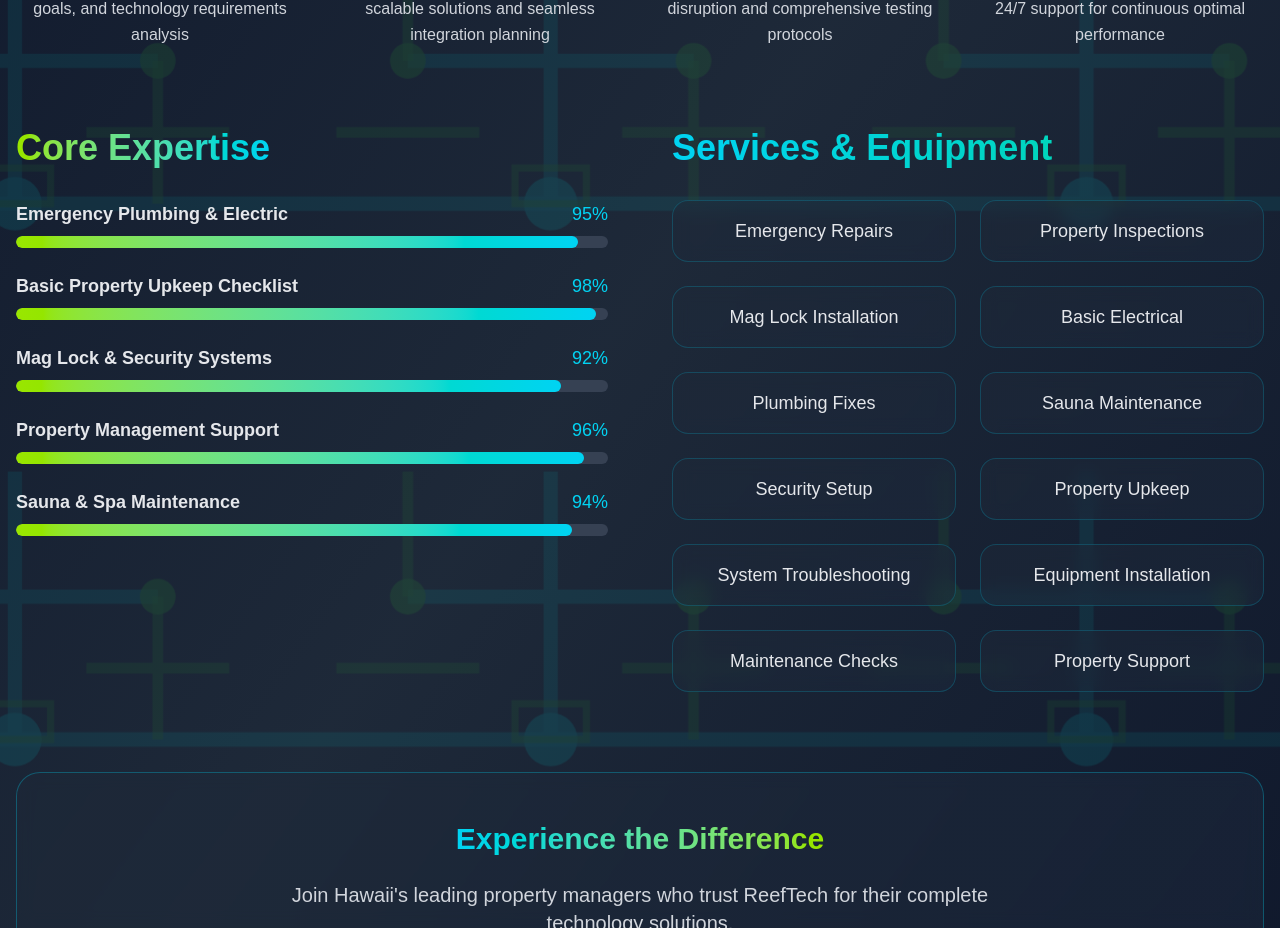
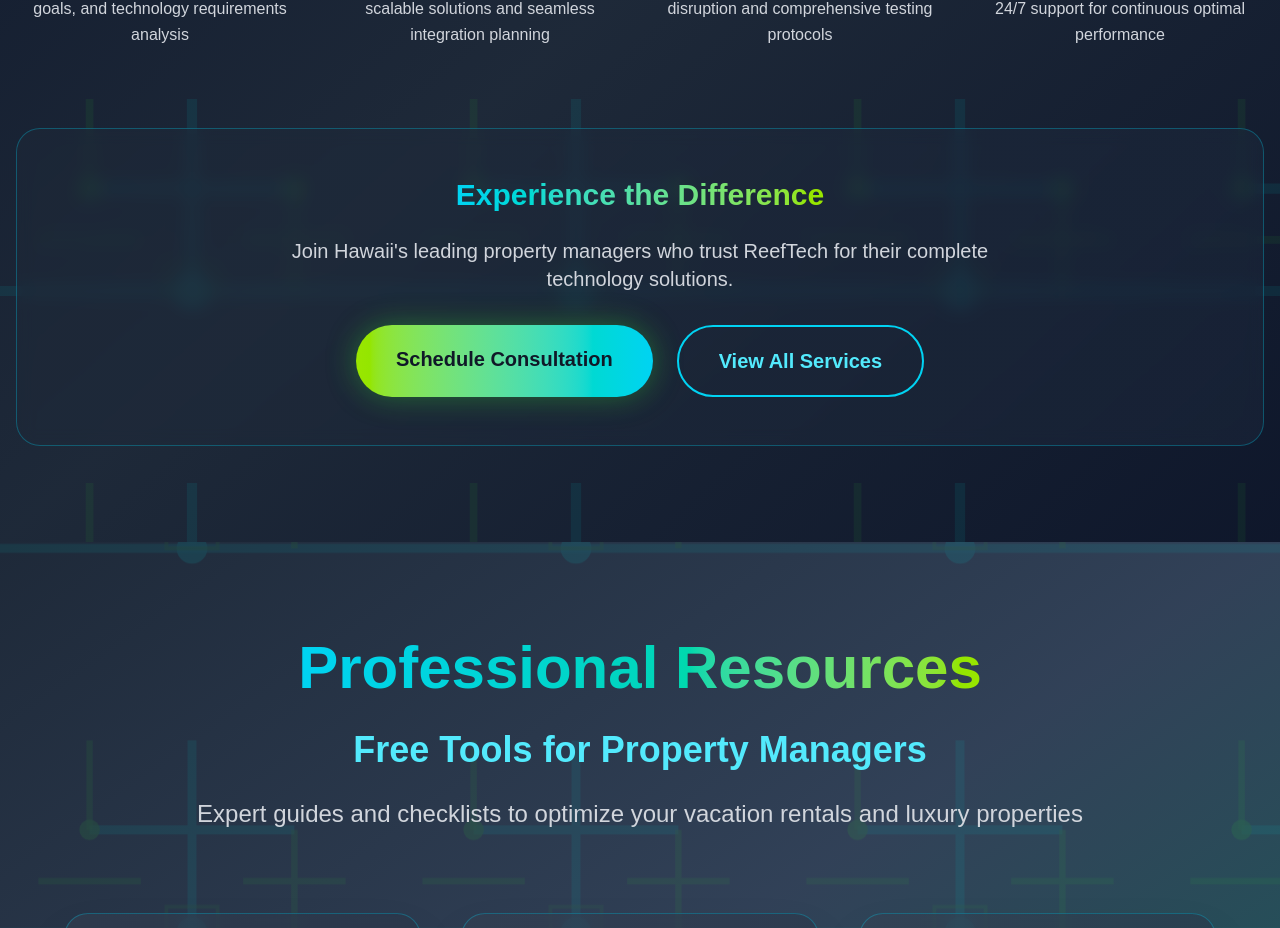
Before and after one commit to brennanhunter/reef-tech-solutions, a Next.js app: page / in a window 1280 px wide. Shown: the part 6440-7368 px from the top of the page. Built offline with nearby package versions, Linux system fonts and the light colour scheme.

Commit message:
Removed Skills Section.

```diff
--- a/src/app/page.tsx
+++ b/src/app/page.tsx
@@ -862,62 +862,7 @@
             </div>
           </div>
 
-          {/* Expertise Areas */}
-          <div className="grid lg:grid-cols-2 gap-16">
-            <div>
-              <h3 className="text-4xl font-bold mb-8">
-                <span className="bg-gradient-to-r from-lime-400 to-cyan-400 bg-clip-text text-transparent">
-                  Core Expertise
-                </span>
-              </h3>
-              <div className="space-y-6">
-                {[
-                  { skill: "Emergency Plumbing & Electric", level: "95%" },
-                  { skill: "Basic Property Upkeep Checklist", level: "98%" },
-                  { skill: "Mag Lock & Security Systems", level: "92%" },
-                  { skill: "Property Management Support", level: "96%" },
-                  { skill: "Sauna & Spa Maintenance", level: "94%" }
-                ].map((item, index) => (
-                  <div key={index} className="space-y-2">
-                    <div className="flex justify-between text-lg">
-                      <span className="font-semibold text-gray-200">{item.skill}</span>
-                      <span className="text-cyan-400">{item.level}</span>
-                    </div>
-                    <div className="w-full bg-gray-700 rounded-full h-3 overflow-hidden">
-                      <div
-                        className="h-full bg-gradient-to-r from-lime-400 to-cyan-400 rounded-full transition-all duration-1000 ease-out"
-                        style={{ width: item.level }}
-                      ></div>
-                    </div>
-                  </div>
-                ))}
-              </div>
-            </div>
 
-            <div>
-              <h3 className="text-4xl font-bold mb-8">
-                <span className="bg-gradient-to-r from-cyan-400 to-teal-400 bg-clip-text text-transparent">
-                  Services & Equipment
-                </span>
-              </h3>
-              <div className="grid grid-cols-2 gap-6">
-                {[
-                  "Emergency Repairs", "Property Inspections", "Mag Lock Installation", "Basic Electrical",
-                  "Plumbing Fixes", "Sauna Maintenance", "Security Setup", "Property Upkeep",
-                  "System Troubleshooting", "Equipment Installation", "Maintenance Checks", "Property Support"
-                ].map((service, index) => (
-                  <div
-                    key={index}
-                    className="bg-gradient-to-br from-gray-800/50 to-slate-800/50 backdrop-blur-sm p-4 rounded-2xl border border-cyan-400/20 hover:border-lime-400/40 transition-all duration-300 text-center group"
-                  >
-                    <span className="text-lg font-medium text-gray-200 group-hover:text-white transition-colors duration-300">
-                      {service}
-                    </span>
-                  </div>
-                ))}
-              </div>
-            </div>
-          </div>
 
           {/* Call to Action */}
           <div className="text-center mt-20">
```
Also changed, not shown: 1 other file (tests, documents, lock files or other folders).
